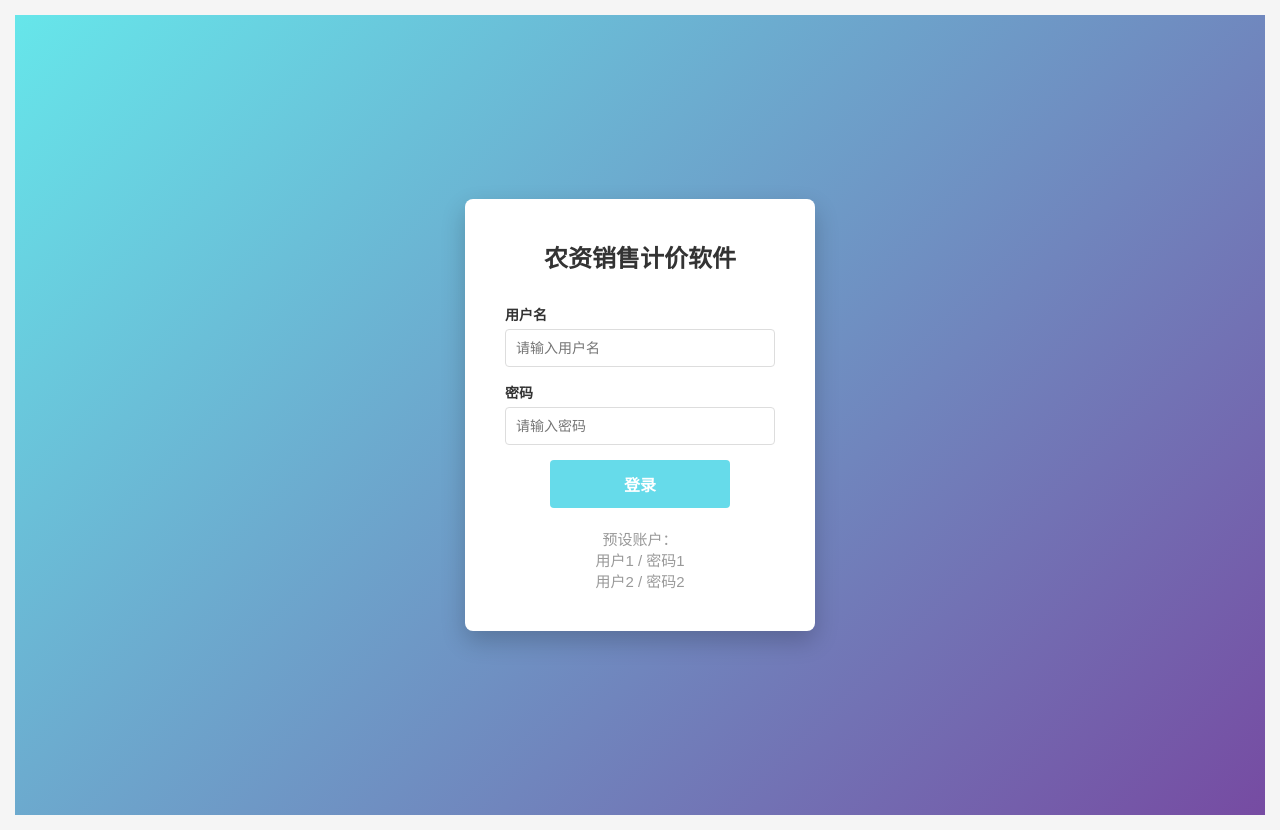
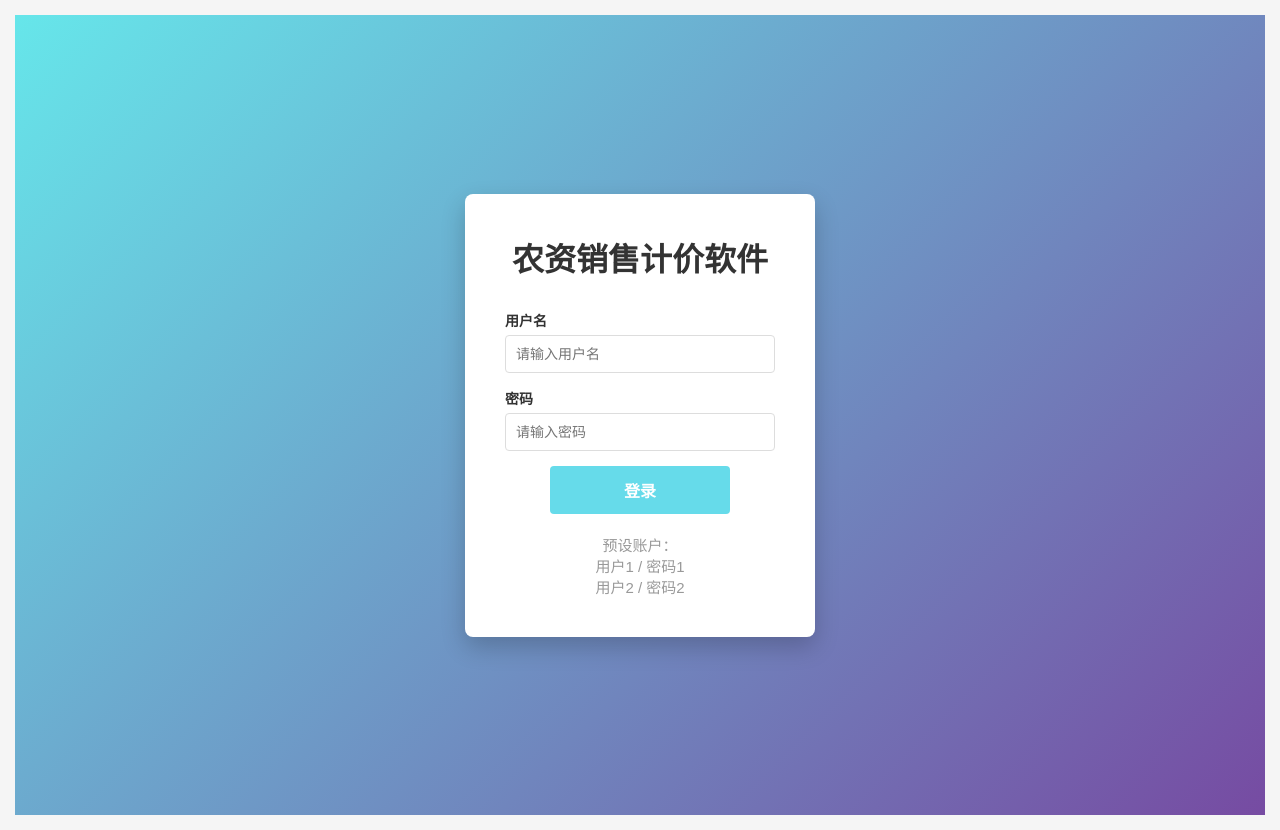
Before and after one commit to h1450512929-ai/pricing1, a plain HTML site: page index.html in a window 1280 px wide. Drawn offline with Linux system fonts and the light colour scheme.

Commit message:
Increase font size of application title '农资销售计价软件'

```diff
--- a/index.html
+++ b/index.html
@@ -30,6 +30,7 @@
             margin-bottom: 15px;
             color: #333;
             font-weight: bold;
+            font-size: 28px;
         }
         .section {
             margin-bottom: 12px;
@@ -138,7 +139,7 @@
         }
         .login-title {
             text-align: center;
-            font-size: 24px;
+            font-size: 32px;
             font-weight: bold;
             margin-bottom: 30px;
             color: #333;
```
